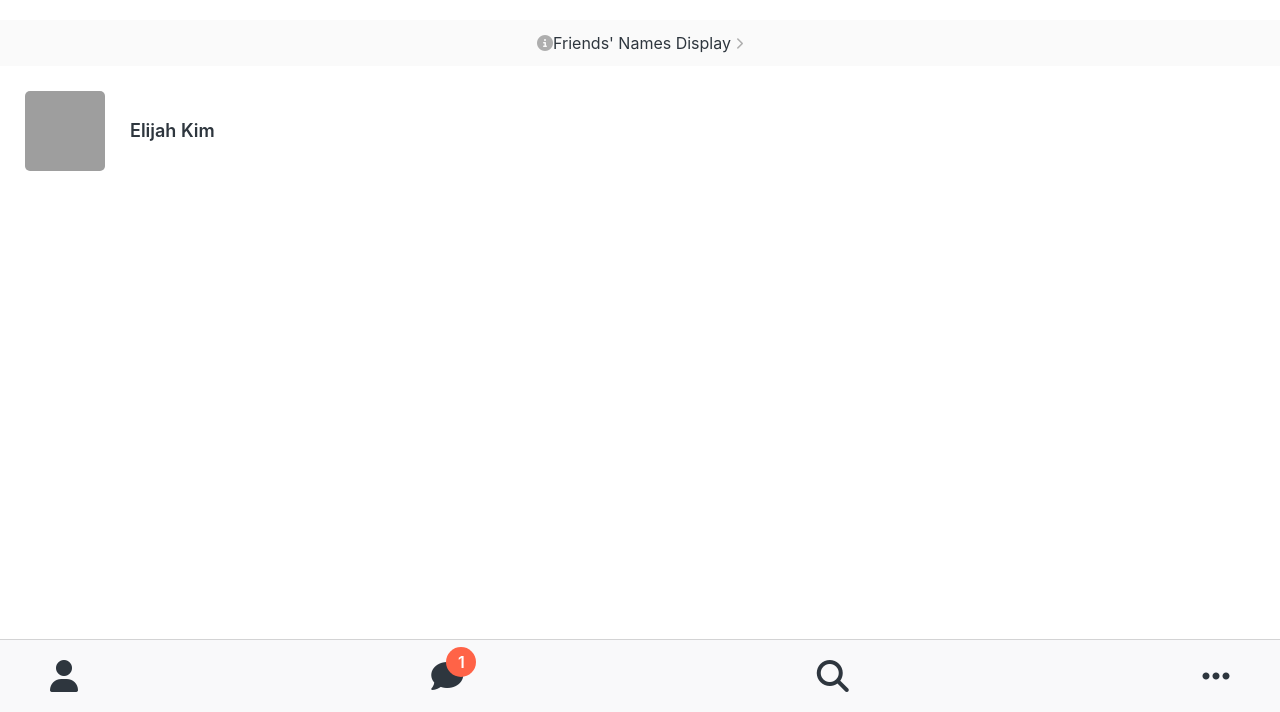
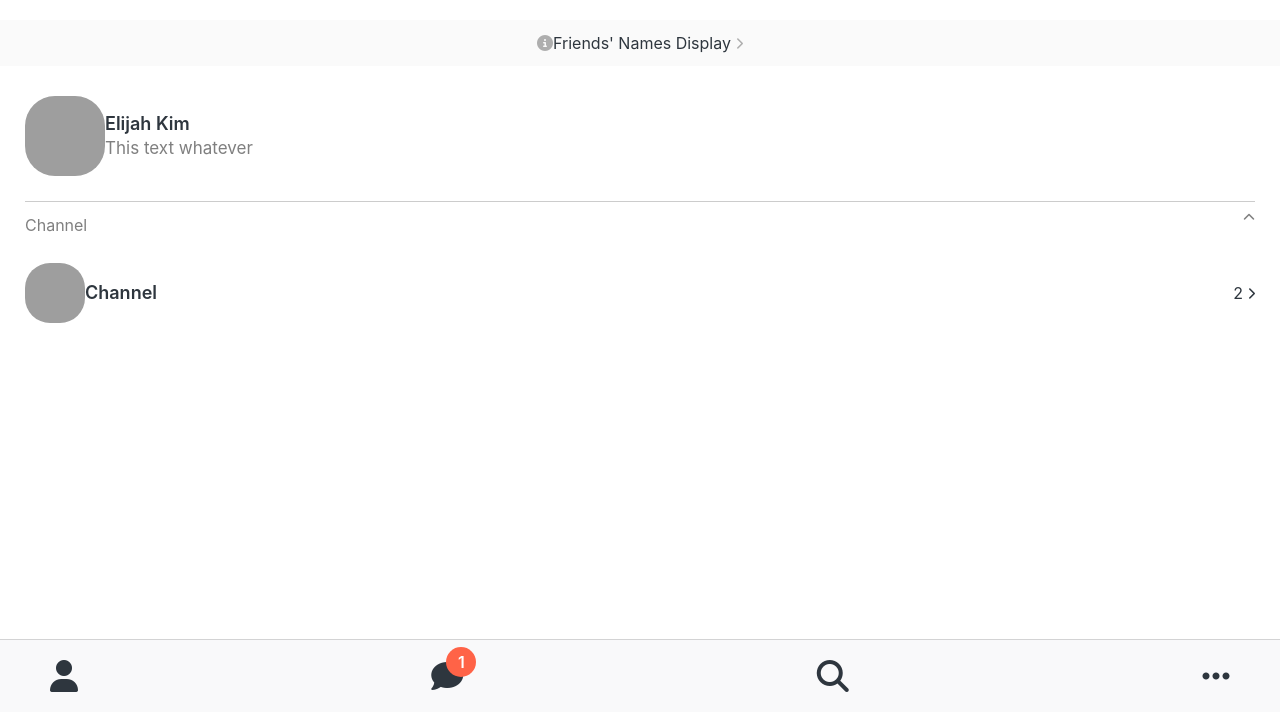
Before and after one commit to elijah7000/kokoa-clone-2022, a plain HTML site: page friends.html in a window 1280 px wide. Shown: the part 88-800 px from the top of the page. Drawn offline with Linux system fonts and the light colour scheme; grey boxes are pictures that could not be loaded.

Commit message:
friends screen

```diff
--- a/css/component/user-components.css
+++ b/css/component/user-components.css
@@ -1,4 +1,7 @@
-.user-component
+.user-component{
+    justify-content: space-between;
+}
+.user-component,
 .user-component__column:first-child{
     display: flex;
     align-items: center;
@@ -21,5 +24,12 @@
 .user-component__avatar--xl {
     width: 80px;
     height: 80px;
-    padding: var(--horizontal-space);
 }
+.user-component__avatar--sm {
+    width: 60px;
+    height: 60px;
+    border-radius: 25px;
+}
+.user-component__title--not-bold{
+    font-weight: 600;
+}
--- a/css/screens/friends.css
+++ b/css/screens/friends.css
@@ -4,6 +4,7 @@
     background-color: #fafafa;
     padding: 15px 0px;
     font-size: 16px;
+    margin-bottom: 5px;
   }
 
   #friends-display-link i {
@@ -11,5 +12,17 @@
   }
 
   .friends-screen {
-    padding: 0px var(--horizontal-space);
+    padding:var(--horizontal-space)
   }
+
+  .friends-screen__channel{
+    margin-top: 25px;
+    border-top: 1px solid rgba(0, 0, 0, 0.2);
+    padding-top: 15px;
+}
+.friends-screen__channel-header{
+    margin-bottom: 30px;
+    display:flex;
+    justify-content: space-between;
+    color: rgba(0, 0, 0, 0.5);
+}
--- a/friends.html
+++ b/friends.html
@@ -35,13 +35,32 @@
           <i class="fas fa-info-circle"></i>Friends' Names Display
           <i class="fas fa-chevron-right fa-xs"></i>
       </a>
-    <main class="friends__screen">
+
+    <main class="friends-screen">
         <div class="user-component">
             <div class="user-component__column">
             <img src="https://pbs.twimg.com/profile_images/1271942838587027456/eF02KSr7_400x400.jpg" alt="Profile Picture" class="user-component__avatar user-component__avatar--xl">
                 <div class="user-component__text">
                     <h4 class="user-component__title">Elijah Kim</h4>
-                <!-- <h6 class="user-component__subtitle">This text whatever</h6> -->
+                    <h6 class="user-component__subtitle">This text whatever</h6>
+                </div>
+            </div>
+        </div>
+        <div class="friends-screen__channel">
+            <div class="friends-screen__channel-header">
+                <span>Channel</span>
+                <i class="fas fa-chevron-up fa-xs"></i>
+            </div>
+            <div class="user-component">
+                <div class="user-component__column">
+                <img src="https://pbs.twimg.com/profile_images/1271942838587027456/eF02KSr7_400x400.jpg" alt="Profile Picture" class="user-component__avatar user-component__avatar--sm">
+                    <div class="user-component__text">
+                        <h4 class="user-component__title user-component__title--not-bold">Channel</h4>
+                    </div>
+                </div>
+                <div class="user-component__column">
+                    <span>2</span>
+                    <i class="fas fa-chevron-right fa-xs"></i>
                 </div>
             </div>
         </div>
```
Lines whose indentation alone changed are shown as unchanged.
